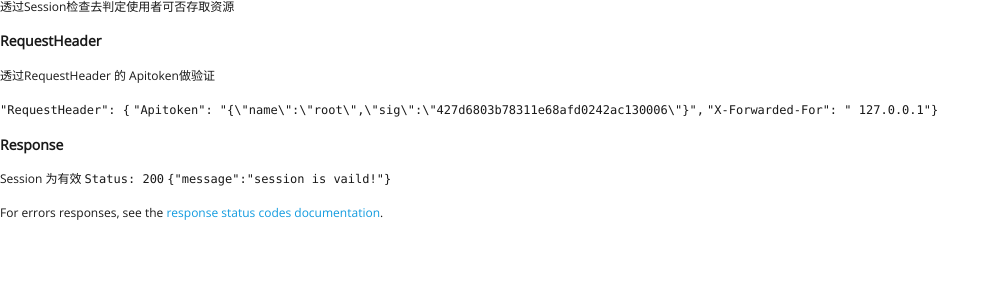
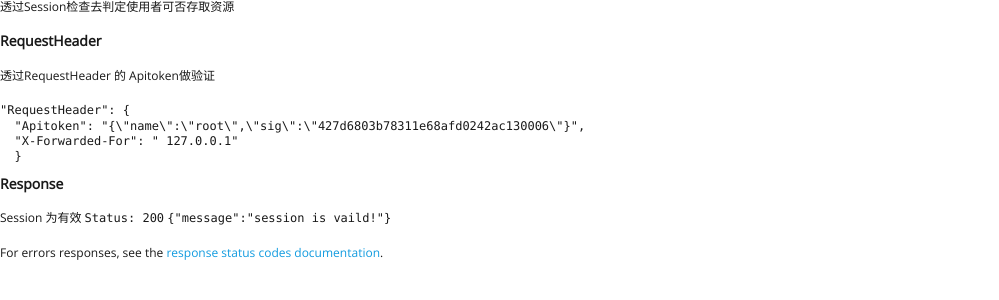
Before and after one commit to open-falcon/falcon-plus, a Jekyll site: the page built from docs/_posts/2017-01-01-authentication.md, in a window 1280 px wide. Shown: the top 300 px of the page, without its empty margins (0-999 px from the left). Built offline with Jekyll 4.4.1, drawn with Linux system fonts in a browser that asks for light colours.

````diff
--- a/docs/_posts/2017-01-01-authentication.md
+++ b/docs/_posts/2017-01-01-authentication.md
@@ -10,10 +10,12 @@ layout: default
 ### RequestHeader
 透过RequestHeader 的 Apitoken做验证
 
-
-  `"RequestHeader": {`
-  `"Apitoken": "{\"name\":\"root\",\"sig\":\"427d6803b78311e68afd0242ac130006\"}",`
-  `"X-Forwarded-For": " 127.0.0.1"}`
+```
+"RequestHeader": {
+  "Apitoken": "{\"name\":\"root\",\"sig\":\"427d6803b78311e68afd0242ac130006\"}",
+  "X-Forwarded-For": " 127.0.0.1"
+  }
+```
 
 ### Response
 
````
